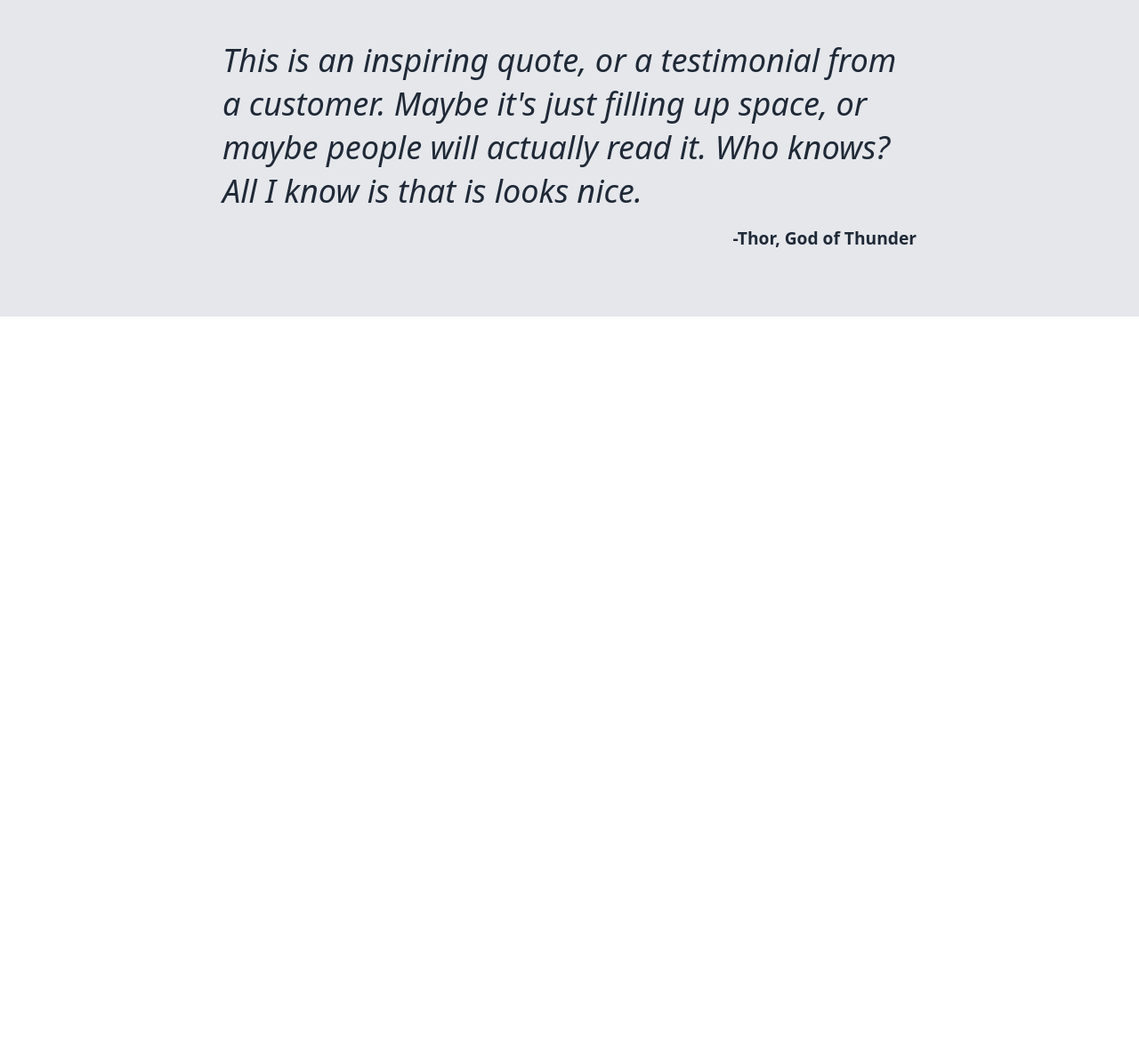
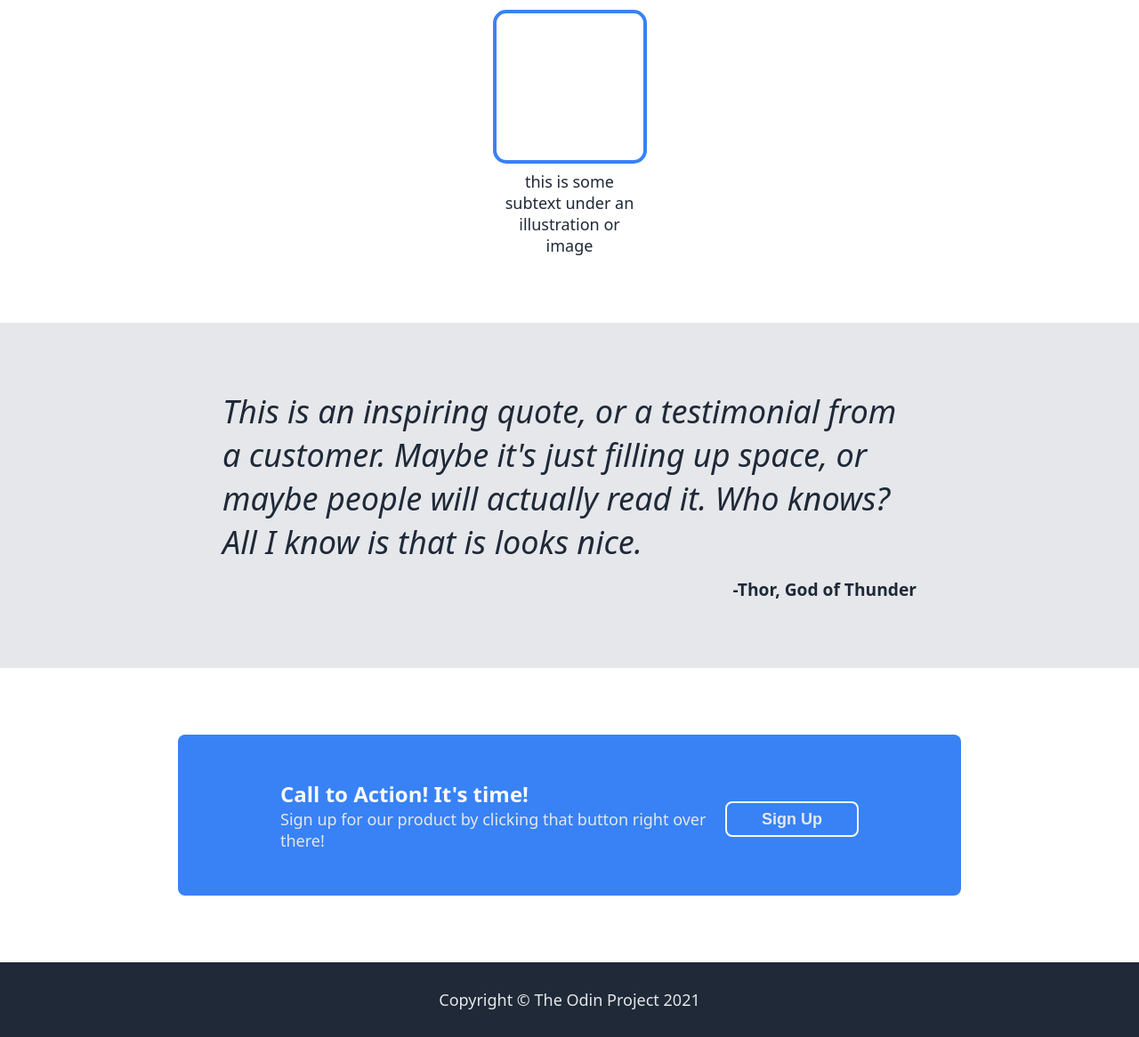
Before and after one commit to aforn/odin-store, a plain HTML site: page index.html in a window 1280 px wide. Shown: the part 937-2103 px from the top of the page at 89% size. Before the commit the page ends 1293 px from the top, so only its background shows below. Drawn offline with Linux system fonts and the light colour scheme.

Commit message:
Add action and footer sections, consolidate css
Add action and footer sections and adjust padding and margin on header
and hero sections. Consolidate button properties in joint and separate
selectors. Ensure button stays constant size and text doesn't wrap.

```diff
--- a/index.html
+++ b/index.html
@@ -15,13 +15,13 @@
             </ul>
         </div>
         <div class="hero">
-            <div class="hero-info">
+            <div class="hero-box">
                 <h1>This website is awesome</h1>
-                <p class="hero-text">This website has some subtext that goes here under the main title. It's a smaller font and the color is lower contrast.</p>
-                <button>Sign up</button>
+                <p class="white-text">This website has some subtext that goes here under the main title. It's a smaller font and the color is lower contrast.</p>
+                <button class="hero-button">Sign up</button>
             </div>
             <div class="hero-image">
-                    <div class="image-text">this is a placeholder for an image</div>
+                    <div class="white-text">this is a placeholder for an image</div>
             </div>
         </div>
         <div class="information">
@@ -54,10 +54,16 @@
             <p class="quote-attribution">-Thor, God of Thunder</p>
         </div>
         <div class="sign-up">
-
+            <div class="action-box">
+                <div class="action-call">
+                    <h3>Call to Action! It's time!</h3>
+                    <p class="white-text">Sign up for our product by clicking that button right over there!</p>
+                </div>
+                <button class="action-button">Sign Up</button>
+            </div>
         </div>
         <div class="footer">
-
+            <p class="white-text">Copyright &copy The Odin Project 2021</p>
         </div>
     </body>
 </html>
--- a/style.css
+++ b/style.css
@@ -15,7 +15,7 @@ body    {
     display: flex;
     justify-content: space-between;
     background-color: #1f2937;
-    padding-top: 8px;
+    padding-top: 16px;
 }
 
 .hero {
@@ -40,10 +40,22 @@ body    {
     padding-right: 250px;
 }
 
+.sign-up    {
+    background-color: white;
+    padding-top: 75px;
+    padding-bottom: 75px;
+}
+
+.footer {
+    background-color: #1f2937;
+    padding: 30px;
+    text-align: center;
+}
+
 /* ~sub containers~ */
 
 /* ~hero~ */
-.hero-info  {
+.hero-box  {
     flex: 1;
     padding-right: 32px;
 }
@@ -55,6 +67,11 @@ body    {
     justify-content: center;
     text-align: center;
     background-color: dimgray;
+}
+
+.hero-button {
+    width: 150px;
+    border: none;
 }
 
 /* ~information~ */
@@ -81,17 +98,6 @@ body    {
     margin: 8px;
 }
 
-/* ~item formatting~ */
-
-button  {
-    background-color: #3882f6;
-    padding: 8px 32px;
-    border-radius: 8px;
-    border: none;
-    margin-top: 10px;
-    font-weight: bold;
-}
-
 /* ~quote~ */
 .quote-text {
     font-size: 36px;
@@ -104,6 +110,35 @@ button  {
     font-size: larger;
     font-weight: bold;
     text-align: right;
+}
+
+/* ~sign-up~ */
+.action-box    {
+    display: flex;
+    justify-content: space-between;
+    align-items: center;
+    background-color: #3882f6;
+    border-radius: 8px;
+    padding-left: 115px;
+    padding-right: 115px;
+    padding-top: 50px;
+    padding-bottom: 50px;
+}
+
+.action-button {
+    flex-shrink: 0;
+    width: 150px;
+    border: 2px solid #f9faf8;
+}
+
+/* ~item formatting~ */
+
+button  {
+    background-color: #3882f6;
+    height: 2.2em;
+    border-radius: 8px;
+    margin-top: 10px;
+    font-weight: bold;
 }
 
 /* ~text formatting~ */
@@ -127,29 +162,29 @@ h1, h3  {
     color: #f9faf8;
 }
 
+h2, p   {
+    color: #1f2937;
+}
+
 a   {
     padding: 8px;
     text-decoration: none;
 }
 
-p   {
+p  {
     font-size: 18px;
 }
 
-a, .hero-text, button, .image-text  {
+a, button, .white-text  {
     color: #e5e7eb;
     font-size: 18px;
-}
-
-h2, p   {
-    color: #1f2937;
 }
 
 .header,
 .hero,
 .information,
-.signup,
+.sign-up,
 .footer  {
-    padding-left: 50px;
-    padding-right: 50px;
+    padding-left: 200px;
+    padding-right: 200px;
 }
```
